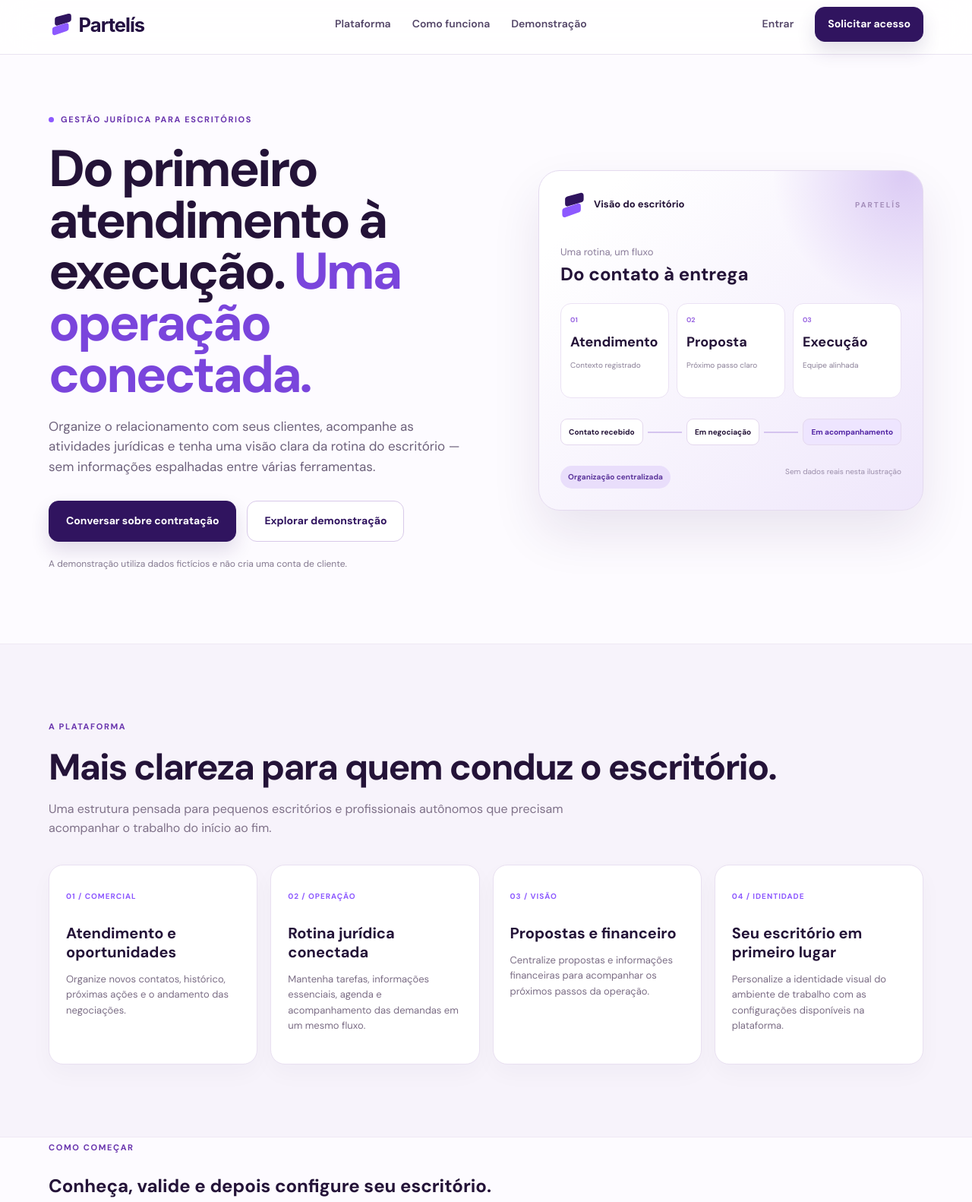
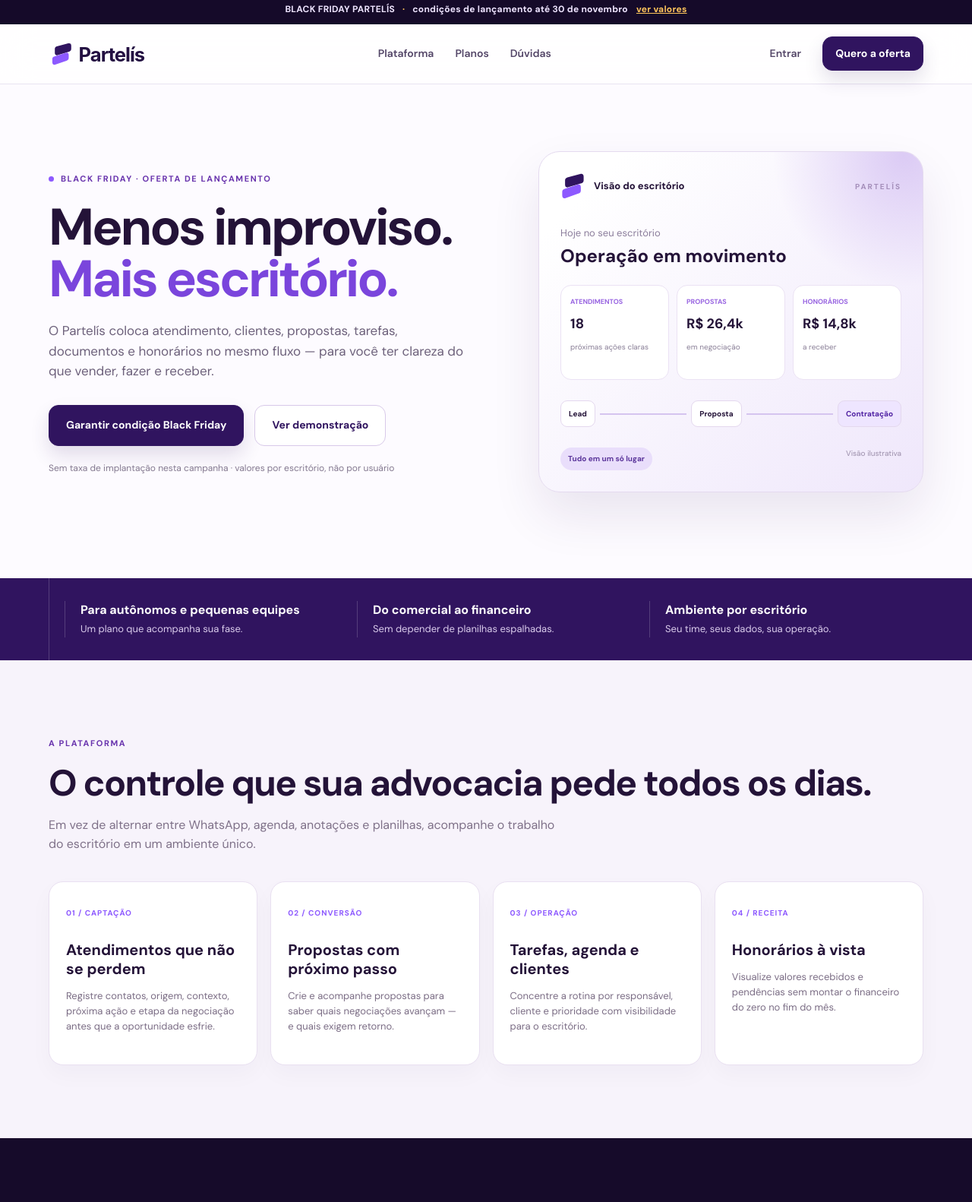
Before and after one commit to Offdefiz/Offdefiz, a website: page landing.html in a window 1280 px wide. Shown: the part 7-1589 px from the top of the page at 76% size. Drawn offline with Linux system fonts and the light colour scheme.

Commit message:
feat(marketing): campanha Black Friday na landing do Partelís

```diff
--- a/landing.html
+++ b/landing.html
@@ -3,59 +3,49 @@
 <head>
 <meta charset="utf-8"><meta name="viewport" content="width=device-width,initial-scale=1">
 <meta name="theme-color" content="#30145F">
-<meta name="description" content="Partelís. Gestão comercial, jurídica e financeira em um só ambiente para escritórios de advocacia.">
-<title>Partelís | Gestão jurídica do atendimento à execução</title>
-<link rel="icon" type="image/svg+xml" href="/favicon.svg">
-<link rel="stylesheet" href="/landing.css">
+<meta name="description" content="Black Friday Partelís: gestão comercial, jurídica e financeira para pequenos escritórios de advocacia.">
+<title>Black Friday Partelís | Gestão jurídica sem improviso</title>
+<link rel="icon" type="image/svg+xml" href="/favicon.svg"><link rel="stylesheet" href="/landing.css">
 </head>
 <body>
-<header class="site-header">
-  <div class="wrap topbar">
+<div class="bf-banner">BLACK FRIDAY PARTELÍS <span>·</span> condições de lançamento até 30 de novembro <a href="#planos">ver valores</a></div>
+<header class="site-header"><div class="wrap topbar">
 <a class="brand" href="/" aria-label="Partelís, início"><img src="/brand-horizontal.svg" alt="Partelís" width="146" height="46"></a>
-    <nav aria-label="Menu principal"><a href="#plataforma">Plataforma</a><a href="#funcionamento">Como funciona</a><a href="/demo">Demonstração</a></nav>
-    <div class="actions"><a class="link-login" href="/login">Entrar</a><a class="btn btn-small" href="#contato">Solicitar acesso</a></div>
-  </div>
-</header>
+<nav aria-label="Menu principal"><a href="#plataforma">Plataforma</a><a href="#planos">Planos</a><a href="#perguntas">Dúvidas</a></nav>
+<div class="actions"><a class="link-login" href="/login">Entrar</a><a class="btn btn-small" href="#contato">Quero a oferta</a></div>
+</div></header>
 <main>
-<section class="hero wrap">
-  <div class="hero-copy">
-    <span class="eyebrow"><span class="dot"></span> GESTÃO JURÍDICA PARA ESCRITÓRIOS</span>
-    <h1>Do primeiro atendimento à execução. <em>Uma operação conectada.</em></h1>
-    <p>Organize o relacionamento com seus clientes, acompanhe as atividades jurídicas e tenha uma visão clara da rotina do escritório — sem informações espalhadas entre várias ferramentas.</p>
-    <div class="hero-actions"><a class="btn" href="#contato">Conversar sobre contratação</a><a class="btn btn-outline" href="/demo">Explorar demonstração</a></div>
-    <div class="hero-note">A demonstração utiliza dados fictícios e não cria uma conta de cliente.</div>
-  </div>
-  <div class="visual" aria-label="Visão ilustrativa do fluxo de gestão">
-    <div class="visual-top"><img src="/brand-symbol.svg" width="34" height="34" alt=""><span>Visão do escritório</span><b>PARTELÍS</b></div>
-    <div class="visual-head"><span>Uma rotina, um fluxo</span><strong>Do contato à entrega</strong></div>
-    <div class="mini-stats"><div><small>01</small><strong>Atendimento</strong><span>Contexto registrado</span></div><div><small>02</small><strong>Proposta</strong><span>Próximo passo claro</span></div><div><small>03</small><strong>Execução</strong><span>Equipe alinhada</span></div></div>
-    <div class="flow-line"><span class="step">Contato recebido</span><span class="line"></span><span class="step">Em negociação</span><span class="line"></span><span class="step active">Em acompanhamento</span></div>
-    <div class="visual-footer"><span class="badge">Organização centralizada</span><span>Sem dados reais nesta ilustração</span></div>
-  </div>
-</section>
-<section id="plataforma" class="features"><div class="wrap"><span class="eyebrow">A PLATAFORMA</span><h2>Mais clareza para quem conduz o escritório.</h2><p class="section-intro">Uma estrutura pensada para pequenos escritórios e profissionais autônomos que precisam acompanhar o trabalho do início ao fim.</p>
-<div class="feature-grid">
-<article><span class="feature-index">01 / COMERCIAL</span><h3>Atendimento e oportunidades</h3><p>Organize novos contatos, histórico, próximas ações e o andamento das negociações.</p></article>
-<article><span class="feature-index">02 / OPERAÇÃO</span><h3>Rotina jurídica conectada</h3><p>Mantenha tarefas, informações essenciais, agenda e acompanhamento das demandas em um mesmo fluxo.</p></article>
-<article><span class="feature-index">03 / VISÃO</span><h3>Propostas e financeiro</h3><p>Centralize propostas e informações financeiras para acompanhar os próximos passos da operação.</p></article>
-<article><span class="feature-index">04 / IDENTIDADE</span><h3>Seu escritório em primeiro lugar</h3><p>Personalize a identidade visual do ambiente de trabalho com as configurações disponíveis na plataforma.</p></article>
-</div></div></section>
-<section id="funcionamento" class="how wrap"><div><span class="eyebrow">COMO COMEÇAR</span><h2>Conheça, valide e depois configure seu escritório.</h2></div><div class="steps"><article><b>1</b><div><h3>Explore sem compromisso</h3><p>Teste a experiência com dados demonstrativos, separados dos ambientes reais.</p></div></article><article><b>2</b><div><h3>Converse sobre seu cenário</h3><p>Envie uma solicitação com as necessidades do seu escritório para avaliação de disponibilidade e proposta.</p></div></article><article><b>3</b><div><h3>Receba seu acesso individual</h3><p>Após aprovação, seu escritório recebe uma conta própria e um convite para definir a senha.</p></div></article></div></section>
-<section id="contato" class="contact-section"><div class="wrap contact-grid"><div class="contact-copy"><span class="eyebrow">CONTRATE O PARTELÍS</span><h2>Vamos entender a sua operação.</h2><p>Preencha os dados profissionais. A equipe Partelís avaliará sua solicitação e entrará em contato sobre condições de contratação e implantação.</p><div class="contact-box"><strong>Você mantém o controle.</strong><span>O envio deste formulário não cria assinatura, não gera cobrança e não libera uma conta automaticamente.</span></div><a href="/demo" class="demo-link">Prefere conhecer antes? Abrir demonstração →</a></div>
-<form id="sales-form" class="form-card">
-  <h3>Solicitar apresentação e proposta</h3>
+<section class="hero hero-bf wrap">
+<div class="hero-copy"><span class="eyebrow"><span class="dot"></span> BLACK FRIDAY · OFERTA DE LANÇAMENTO</span>
+<h1>Menos improviso.<br><em>Mais escritório.</em></h1>
+<p>O Partelís coloca atendimento, clientes, propostas, tarefas, documentos e honorários no mesmo fluxo — para você ter clareza do que vender, fazer e receber.</p>
+<div class="hero-actions"><a class="btn" href="#planos">Garantir condição Black Friday</a><a class="btn btn-outline" href="/demo">Ver demonstração</a></div>
+<div class="hero-note">Sem taxa de implantação nesta campanha · valores por escritório, não por usuário</div></div>
+<div class="visual visual-bf" aria-label="Visão ilustrativa do Partelís"><div class="visual-top"><img src="/brand-symbol.svg" width="34" height="34" alt=""><span>Visão do escritório</span><b>PARTELÍS</b></div>
+<div class="visual-head"><span>Hoje no seu escritório</span><strong>Operação em movimento</strong></div>
+<div class="mini-stats"><div><small>ATENDIMENTOS</small><strong>18</strong><span>próximas ações claras</span></div><div><small>PROPOSTAS</small><strong>R$ 26,4k</strong><span>em negociação</span></div><div><small>HONORÁRIOS</small><strong>R$ 14,8k</strong><span>a receber</span></div></div>
+<div class="flow-line"><span class="step">Lead</span><span class="line"></span><span class="step">Proposta</span><span class="line"></span><span class="step active">Contratação</span></div>
+<div class="visual-footer"><span class="badge">Tudo em um só lugar</span><span>Visão ilustrativa</span></div></div></section>
+<section class="proof"><div class="wrap"><div><strong>Para autônomos e pequenas equipes</strong><span>Um plano que acompanha sua fase.</span></div><div><strong>Do comercial ao financeiro</strong><span>Sem depender de planilhas espalhadas.</span></div><div><strong>Ambiente por escritório</strong><span>Seu time, seus dados, sua operação.</span></div></div></section>
+<section id="plataforma" class="features"><div class="wrap"><span class="eyebrow">A PLATAFORMA</span><h2>O controle que sua advocacia pede todos os dias.</h2><p class="section-intro">Em vez de alternar entre WhatsApp, agenda, anotações e planilhas, acompanhe o trabalho do escritório em um ambiente único.</p>
+<div class="feature-grid"><article><span class="feature-index">01 / CAPTAÇÃO</span><h3>Atendimentos que não se perdem</h3><p>Registre contatos, origem, contexto, próxima ação e etapa da negociação antes que a oportunidade esfrie.</p></article><article><span class="feature-index">02 / CONVERSÃO</span><h3>Propostas com próximo passo</h3><p>Crie e acompanhe propostas para saber quais negociações avançam — e quais exigem retorno.</p></article><article><span class="feature-index">03 / OPERAÇÃO</span><h3>Tarefas, agenda e clientes</h3><p>Concentre a rotina por responsável, cliente e prioridade com visibilidade para o escritório.</p></article><article><span class="feature-index">04 / RECEITA</span><h3>Honorários à vista</h3><p>Visualize valores recebidos e pendências sem montar o financeiro do zero no fim do mês.</p></article></div></div></section>
+<section id="planos" class="pricing-section"><div class="wrap"><div class="pricing-title"><span class="eyebrow">BLACK FRIDAY 2026</span><h2>Entre agora. Pague menos enquanto constrói.</h2><p>Condição especial de lançamento para os primeiros escritórios Partelís.</p></div>
+<div class="pricing-grid">
+<article class="plan"><h3>Solo</h3><p>Para quem advoga sozinho.</p><div class="price"><small>R$</small>59<span>/mês</span></div><div class="from">de R$ 89/mês</div><ul><li>1 usuário</li><li>Atendimento e clientes</li><li>Tarefas e agenda</li><li>Propostas e financeiro</li></ul><a class="btn btn-plan" href="#contato" data-plan="Solo · R$ 59/mês">Quero o Solo</a></article>
+<article class="plan featured"><span class="plan-tag">MELHOR CONDIÇÃO</span><h3>Escritório</h3><p>Para equipe pequena que quer crescer.</p><div class="price"><small>R$</small>119<span>/mês</span></div><div class="from">de R$ 179/mês</div><ul><li>Até 5 usuários</li><li>Todos os recursos do Solo</li><li>Gestão por responsáveis</li><li>Modelos de documentos</li><li>Suporte prioritário</li></ul><a class="btn btn-plan" href="#contato" data-plan="Escritório · R$ 119/mês">Garantir R$ 119/mês</a></article>
+<article class="plan"><h3>Equipe</h3><p>Para operação com mais fôlego.</p><div class="price"><small>R$</small>199<span>/mês</span></div><div class="from">de R$ 299/mês</div><ul><li>Até 12 usuários</li><li>Todos os recursos do Escritório</li><li>Personalização por escritório</li><li>Onboarding acompanhado</li></ul><a class="btn btn-plan" href="#contato" data-plan="Equipe · R$ 199/mês">Quero falar sobre Equipe</a></article></div>
+<p class="pricing-note">A condição é reservada para novas contratações dentro da campanha. Integrações de assinatura digital e acompanhamento processual seguem disponibilidade e contratação específica.</p></div></section>
+<section id="perguntas" class="faq wrap"><div><span class="eyebrow">SEM LETRA MIÚDA</span><h2>O essencial, de forma clara.</h2></div><div class="faq-list"><article><h3>O valor é por usuário?</h3><p>Não. A cobrança é por escritório e cada plano possui um limite de usuários.</p></article><article><h3>Existe taxa de implantação?</h3><p>Não para contratos firmados nesta campanha de Black Friday.</p></article><article><h3>Funciona para qualquer área do Direito?</h3><p>Sim. A plataforma organiza a operação comercial e administrativa de escritórios de diferentes áreas.</p></article><article><h3>Como ativo meu escritório?</h3><p>Após a contratação, o escritório recebe ambiente próprio e convites individuais para os integrantes.</p></article></div></section>
+<section id="contato" class="contact-section"><div class="wrap contact-grid"><div class="contact-copy"><span class="eyebrow">GARANTA A SUA CONDIÇÃO</span><h2>Seu próximo escritório começa organizado.</h2><p>Envie seus dados. Nós confirmamos a disponibilidade da campanha e preparamos o acesso do seu escritório.</p><div class="contact-box"><strong>Oferta de lançamento, sem enrolação.</strong><span>O formulário registra seu interesse. Nenhuma cobrança é criada automaticamente.</span></div><a href="/demo" class="demo-link">Prefere ver primeiro? Abrir demonstração →</a></div>
+<form id="sales-form" class="form-card"><h3>Quero a Black Friday Partelís</h3>
 <div class="field"><label for="firm_name">Nome do escritório <span>*</span></label><input id="firm_name" name="firm_name" maxlength="120" minlength="2" autocomplete="organization" required></div>
 <div class="field"><label for="contact_name">Seu nome <span>*</span></label><input id="contact_name" name="contact_name" maxlength="100" minlength="2" autocomplete="name" required></div>
 <div class="field-row"><div class="field"><label for="email">E-mail profissional <span>*</span></label><input id="email" name="email" type="email" maxlength="254" autocomplete="email" required></div><div class="field"><label for="phone">Telefone / WhatsApp</label><input id="phone" name="phone" type="tel" maxlength="35" autocomplete="tel"></div></div>
-  <div class="field"><label for="plan_interest">Como podemos ajudar?</label><select id="plan_interest" name="plan_interest"><option value="contratar">Quero contratar</option><option value="demonstracao">Quero uma apresentação</option><option value="conversar">Quero tirar dúvidas</option></select></div>
-  <div class="field"><label for="message">Conte brevemente sobre seu escritório</label><textarea id="message" name="message" rows="3" maxlength="1500" placeholder="Equipe, principal área de atuação ou maior dificuldade de gestão"></textarea></div>
+<div class="field"><label for="plan_interest">Seu objetivo <span>*</span></label><select id="plan_interest" name="plan_interest"><option value="contratar">Quero contratar na Black Friday</option><option value="demonstracao">Quero uma apresentação</option><option value="conversar">Quero tirar dúvidas</option></select></div>
+<div class="field"><label for="message">Plano ou contexto do escritório</label><textarea id="message" name="message" rows="3" maxlength="1500" placeholder="Ex.: Quero o plano Escritório Black Friday para 3 pessoas"></textarea></div>
 <div class="trap" aria-hidden="true"><label for="website">Não preencha este campo</label><input id="website" name="website" tabindex="-1" autocomplete="off"></div>
 <label class="consent"><input type="checkbox" id="consent" name="consent" required><span>Autorizo o contato da Partelís para responder esta solicitação e li o <a href="/privacidade" target="_blank" rel="noopener">aviso de privacidade</a>.</span></label>
-  <button type="submit" class="btn btn-submit" id="submit-lead">Enviar solicitação</button>
-  <p class="form-status" id="form-status" role="status" aria-live="polite"></p>
-  <small>Campos marcados com * são obrigatórios.</small>
-</form></div></section>
+<button type="submit" class="btn btn-submit" id="submit-lead">Reservar minha condição</button><p class="form-status" id="form-status" role="status" aria-live="polite"></p><small>Campos marcados com * são obrigatórios.</small></form></div></section>
 </main>
 <footer><div class="wrap footer"><img src="/brand-horizontal.svg" alt="Partelís" width="116"><span>Partelís · Software de gestão jurídica</span><div><a href="/privacidade">Privacidade</a><a href="/login">Acesso a clientes</a><a href="/demo">Demonstração</a></div></div></footer>
-<script src="/landing.js" defer></script>
-</body></html>
+<script src="/landing.js" defer></script></body></html>
```
Lines whose indentation alone changed are shown as unchanged.
